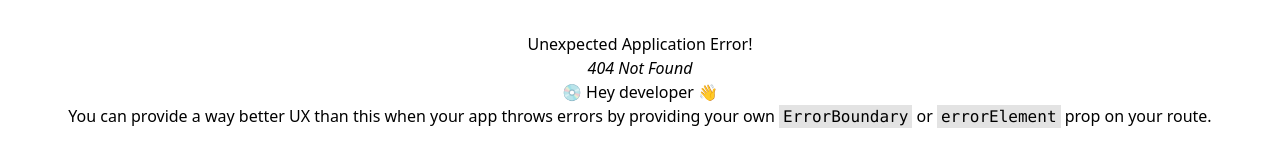
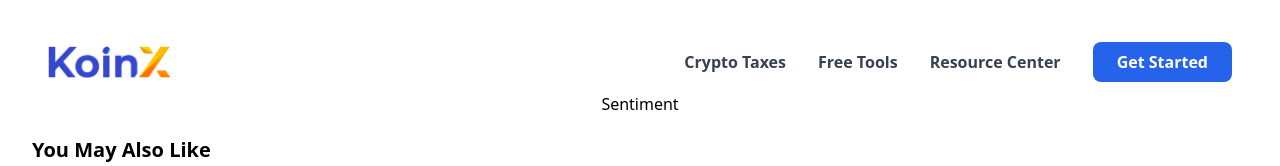
Before and after one commit to SaikrishnaLingam/KoinX-Frontend, a React (Vite) app: page /sentiment in a window 1280 px wide. Before the commit this address had no page. Shown: the top 166 px of the page. Built offline with nearby package versions, Linux system fonts and the light colour scheme; no server answers.

Commit message:
updated header links to open in new tab

```diff
--- a/src/components/Header.jsx
+++ b/src/components/Header.jsx
@@ -17,28 +17,28 @@ const Header = () => {
                     </div>
                     <ul className="flex flex-row items-center">
                         <li className='pr-8 font-bold'>
-                            <NavLink to='https://www.koinx.com/crypto-tax-guides/india' className={({ isActive }) =>
+                            <NavLink to='https://www.koinx.com/crypto-tax-guides/india' target="_blank" rel="noopener noreferrer" className={({ isActive }) =>
                                 `block py-2 pr-4 pl-3 duration-200 ${isActive ? "text-yellow-500" : "text-gray-700"} border-b border-gray-100 hover:bg-gray-50 lg:hover:bg-transparent lg:border-0 hover:text-yellow-500 lg:p-0`
                             }>
                                 <CryptoTaxes />
                             </NavLink>
                         </li>
                         <li className='pr-8 font-bold'>
-                            <NavLink to='https://www.koinx.com/crypto-tax-calculator-india' className={({ isActive }) =>
+                            <NavLink to='https://www.koinx.com/crypto-tax-calculator-india' target="_blank" rel="noopener noreferrer" className={({ isActive }) =>
                                 `block py-2 pr-4 pl-3 duration-200 ${isActive ? "text-yellow-500" : "text-gray-700"} border-b border-gray-100 hover:bg-gray-50 lg:hover:bg-transparent lg:border-0 hover:text-yellow-500 lg:p-0`
                             }>
                                 <FreeTools />
                             </NavLink>
                         </li>
                         <li className='pr-8 font-bold'>
-                            <NavLink to='https://www.koinx.com/features' className={({ isActive }) =>
+                            <NavLink to='https://www.koinx.com/features' target="_blank" rel="noopener noreferrer" className={({ isActive }) =>
                                 `block py-2 pr-4 pl-3 duration-200 ${isActive ? "text-yellow-500" : "text-gray-700"} border-b border-gray-100 hover:bg-gray-50 lg:hover:bg-transparent lg:border-0 hover:text-yellow-500 lg:p-0`
                             }>
                                 <ResourceCenter />
                             </NavLink>
                         </li>
                         <li className='font-bold bg-blue-600 rounded-lg flex justify-center px-6 py-2'>
-                            <NavLink to='https://app.koinx.com/get-started' className={({ isActive }) =>
+                            <NavLink to='https://app.koinx.com/get-started' target="_blank" rel="noopener noreferrer" className={({ isActive }) =>
                                 `block text-center duration-200 ${isActive ? "text-yellow-500" : "text-white"} border-b border-gray-100 hover:bg-gray-50 lg:hover:bg-transparent lg:border-0 lg:p-0`
                             }>
                                 <GetStarted />
--- /dev/null
+++ b/src/components/Sentiment.jsx
@@ -0,0 +1,9 @@
+import React from 'react'
+
+const Sentiment = () => {
+  return (
+    <div>Sentiment</div>
+  )
+}
+
+export default Sentiment
--- a/src/main.jsx
+++ b/src/main.jsx
@@ -4,11 +4,13 @@ import App from './App.jsx'
 import './index.css'
 import { Route, RouterProvider, createBrowserRouter, createRoutesFromElements } from 'react-router-dom'
 import Overview from './components/Overview.jsx'
+import Sentiment from './components/Sentiment.jsx'
 
 const router = createBrowserRouter(
     createRoutesFromElements(
         <Route path='/' element={<App />}>
             <Route path='/overview' element={<Overview />}/>
+            <Route path='/sentiment' element={<Sentiment />}/>
         </Route>
     )
 )
```
